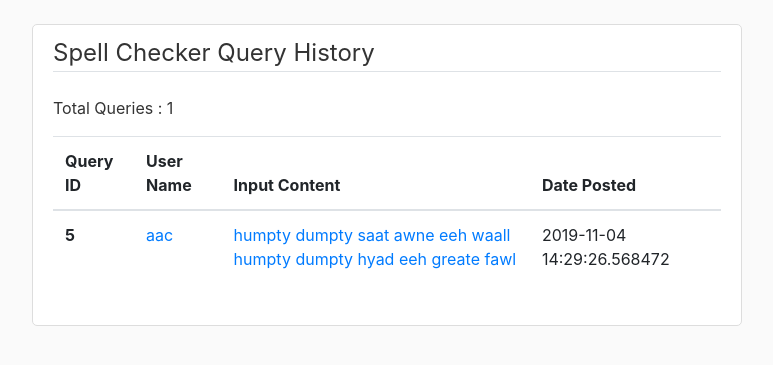
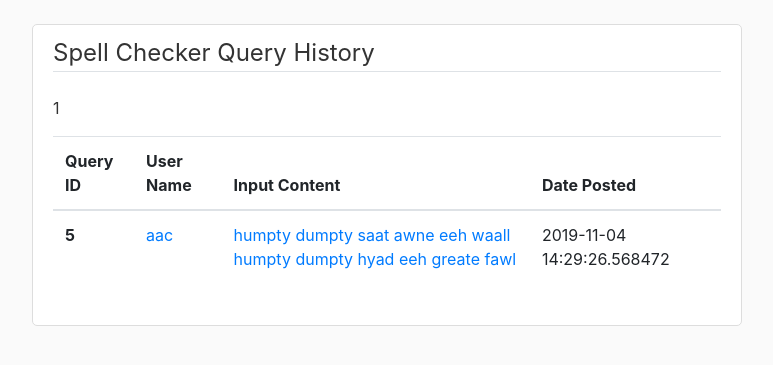
Before and after one commit to achitnis007/AppSec-Assignment3, a Flask app: page /history in a window 1280 px wide. Shown: the part 56-421 px from the top of the page, without its empty margins (73-846 px from the left). Run offline with Flask 2, Linux system fonts and the light colour scheme; a user stored in the database is signed in; data comes from the database, SQL or seed files in the repository; some libraries are stand-ins or nearby versions.

Commit message:
Assgn-3 - changes for login activity history

```diff
--- a/app/templates/activitylog.html
+++ b/app/templates/activitylog.html
@@ -6,7 +6,7 @@
 			{{ form.hidden_tag() }}
 			<fieldset class="form-group">
 				<legend class="border-bottom mb-4">Spell Checker Activity History</legend>
-                <p id="numsessions">Total User Sessions : {{ activity_records_cnt }}</p>
+                <p id="numsessions">{{ activity_records_cnt }}</p>
                     <div id=history>
                         <table class="table table-hover">
                           <thead>
--- a/app/templates/history.html
+++ b/app/templates/history.html
@@ -6,7 +6,7 @@
 			{{ form.hidden_tag() }}
 			<fieldset class="form-group">
 				<legend class="border-bottom mb-4">Spell Checker Query History</legend>
-                <p id="numqueries">Total Queries : {{ service_records_cnt }}</p>
+                <p id="numqueries">{{ service_records_cnt }}</p>
                     <div id=history>
                         <table class="table table-hover">
                           <thead>
```
